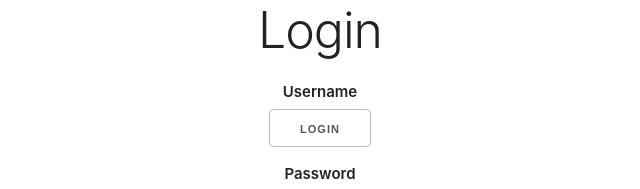
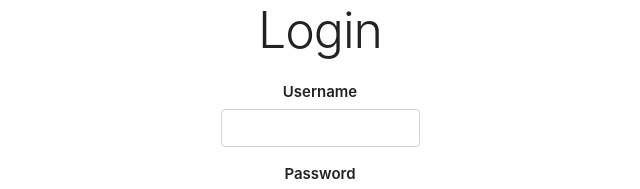
Before and after one commit to ankurkakroo2/testing-react-apps, a React (Create React App) app: page / in a window 1280 px wide. Shown: the top 189 px of the page, without its empty margins (320-960 px from the left). Built offline with nearby package versions, Linux system fonts and the light colour scheme.

Commit message:
merge conflicts resolved

```diff
--- a/src/components/login/index.js
+++ b/src/components/login/index.js
@@ -9,11 +9,11 @@ function Login({ history }) {
   const [error, setError] = useState(null);
   const [loading, setLoading] = useState(false);
 
-  const handleLogin = event => {
+  const handleLogin = (event) => {
     event.preventDefault();
     setLoading(true);
-    if (username.value === "admin" && password.value === "admin") {
-      setUserSession(`admin_${Math.random(0, 100)}`, username.value);
+    if(username.value ==='admin' && password.value === 'admin'){
+      setUserSession(`admin_${Math.random(0,100)}`, username.value);
       history.push("/dashboard");
       setError(null);
     }
@@ -27,10 +27,10 @@ function Login({ history }) {
       <div>
         <label htmlFor="username">Username</label>
         <input
-            type="submit"
-            value={loading ? "Loading..." : "Login"}
-            onClick={handleLogin}
-            disabled={loading}
+          type="text"
+          {...username}
+          id="username"
+          data-test-id="username"
         />
       </div>
       <div>
```
Lines whose indentation alone changed are shown as unchanged.
